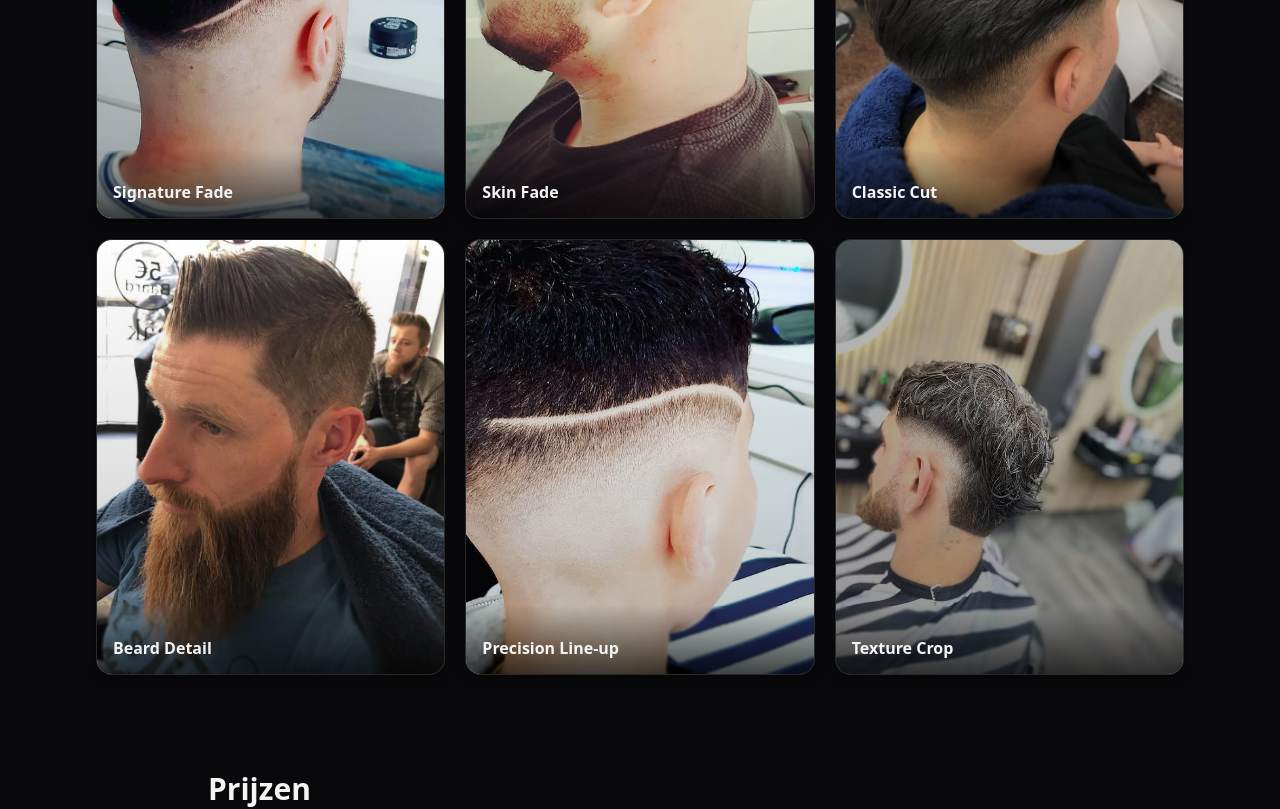
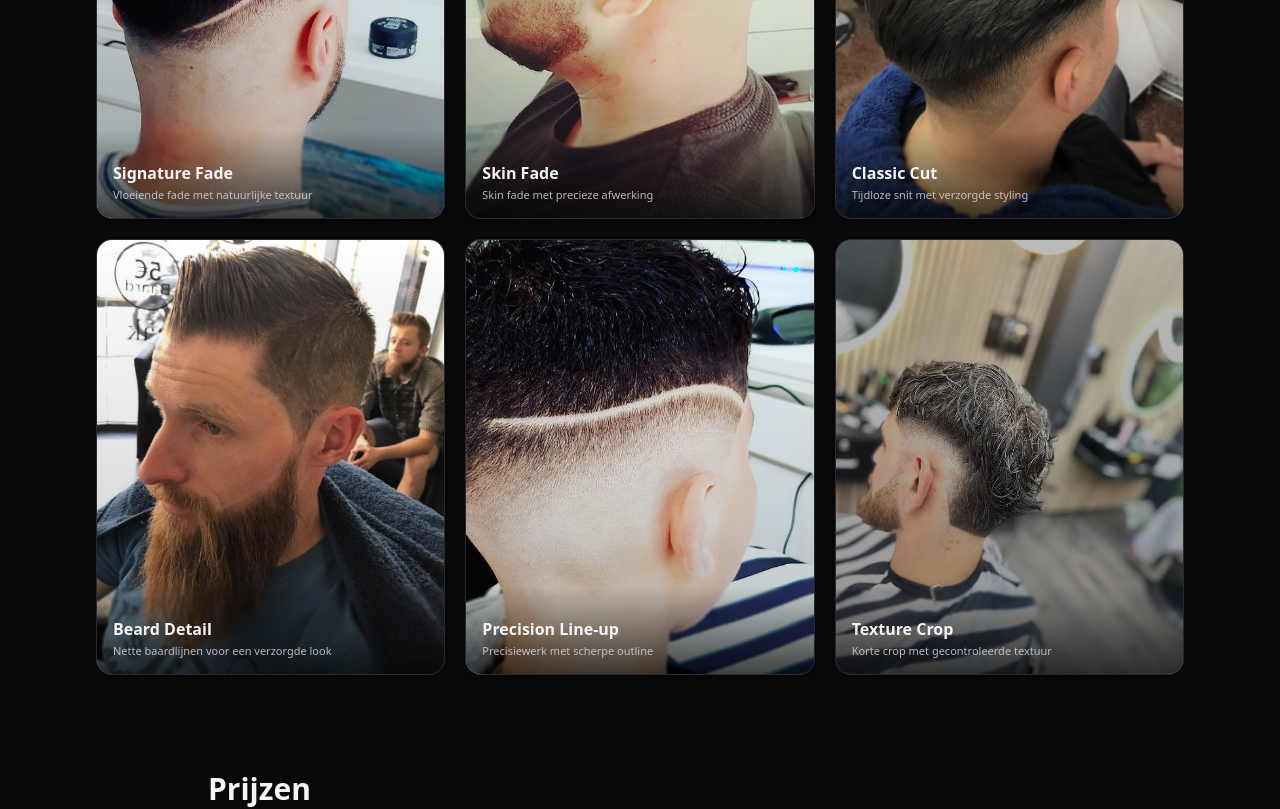
Before and after one commit to Dj-Shortcut/senerbarbershopv2, a Next.js app: page / in a window 1280 px wide. Shown: the part 2040-2849 px from the top of the page. Built offline with nearby package versions, Linux system fonts and the light colour scheme; no server answers.

Commit message:
Refine gallery alt text and add subtle captions

```diff
--- a/app/globals.css
+++ b/app/globals.css
@@ -12,6 +12,32 @@
 
 body {
   @apply min-h-screen bg-zinc-950 text-zinc-100 antialiased;
+}
+
+.skip-link {
+  position: fixed;
+  left: 12px;
+  top: 12px;
+  z-index: 60;
+  border: 1px solid rgba(255, 255, 255, 0.24);
+  background: rgba(9, 9, 11, 0.92);
+  color: rgb(244 244 245);
+  border-radius: 999px;
+  padding: 8px 12px;
+  font-size: 13px;
+  font-weight: 600;
+  transform: translateY(-140%);
+  opacity: 0;
+  pointer-events: none;
+  transition: transform 180ms ease-out, opacity 180ms ease-out;
+}
+
+.skip-link:focus-visible {
+  transform: translateY(0);
+  opacity: 1;
+  pointer-events: auto;
+  outline: none;
+  box-shadow: 0 0 0 3px rgba(255, 255, 255, 0.28);
 }
 
 .reveal {
@@ -266,4 +292,8 @@ body {
   .price-row[data-pressed="true"] {
     transform: none;
   }
+
+  .skip-link {
+    transition: none;
+  }
 }
--- a/app/layout.tsx
+++ b/app/layout.tsx
@@ -42,6 +42,7 @@ export default function RootLayout({ children }: { children: React.ReactNode })
   return (
     <html lang="nl">
       <body>
+        <a href="#main-content" className="skip-link">Ga naar inhoud</a>
         <script
           type="application/ld+json"
           dangerouslySetInnerHTML={{ __html: JSON.stringify(LOCAL_BUSINESS_SCHEMA) }}
--- a/app/page.tsx
+++ b/app/page.tsx
@@ -73,7 +73,7 @@ export default function HomePage() {
   }, []);
 
   return (
-    <main className={`pb-20 ${showStickyCta ? "pb-[calc(7.25rem+env(safe-area-inset-bottom))] sm:pb-20" : ""}`}>
+    <main id="main-content" className={`pb-20 ${showStickyCta ? "pb-[calc(7.25rem+env(safe-area-inset-bottom))] sm:pb-20" : ""}`}>
       <section ref={heroRef} className="mx-auto max-w-6xl px-4 pb-10 pt-14 sm:px-6 lg:px-8">
         <Reveal>
           <p className="text-sm font-semibold uppercase tracking-[0.2em] text-zinc-300">The Sener Barber</p>
--- a/components/Gallery.tsx
+++ b/components/Gallery.tsx
@@ -12,21 +12,23 @@ const featuredVideos = [
     src: "/assets/video/featured-clip.mp4",
     poster: "/assets/images/signature-fade.jpg",
     objectPosition: "50% 15%",
-    ariaLabel: "Featured haircut clip",
+    ariaLabel: "Video van een signature fade met detailafwerking",
   },
   {
     id: "hero-alt-bg",
     src: "/assets/video/hero-alt-bg.mp4",
     poster: "/assets/images/classic-cut.jpg",
     objectPosition: "50% 20%",
-    ariaLabel: "Alternative featured haircut clip",
+    ariaLabel: "Video van een klassieke herensnit met nette contouren",
   },
 ] as const;
 
 export interface GalleryItem {
   id: string;
   title: string;
+  altText: string;
   imageSrc: string;
+  caption?: string;
   aspect?: "portrait" | "square";
 }
 
@@ -36,12 +38,54 @@ export interface GalleryProps {
 }
 
 const defaultItems: GalleryItem[] = [
-  { id: "signature-fade", title: "Signature Fade", imageSrc: "/assets/images/signature-fade.jpg", aspect: "portrait" },
-  { id: "skin-fade", title: "Skin Fade", imageSrc: "/assets/images/skin-fade.jpg", aspect: "portrait" },
-  { id: "classic-cut", title: "Classic Cut", imageSrc: "/assets/images/classic-cut.jpg", aspect: "portrait" },
-  { id: "beard-detail", title: "Beard Detail", imageSrc: "/assets/images/beard-detail.jpg", aspect: "portrait" },
-  { id: "precision-line-up", title: "Precision Line-up", imageSrc: "/assets/images/precision-line-up.jpg", aspect: "portrait" },
-  { id: "texture-crop", title: "Texture Crop", imageSrc: "/assets/images/texture-crop.jpg", aspect: "portrait" },
+  {
+    id: "signature-fade",
+    title: "Signature Fade",
+    altText: "Signature fade met vloeiende overloop en strakke bovenlijn",
+    caption: "Vloeiende fade met natuurlijke textuur",
+    imageSrc: "/assets/images/signature-fade.jpg",
+    aspect: "portrait",
+  },
+  {
+    id: "skin-fade",
+    title: "Skin Fade",
+    altText: "Skin fade met korte zijkanten en nette contouren",
+    caption: "Skin fade met precieze afwerking",
+    imageSrc: "/assets/images/skin-fade.jpg",
+    aspect: "portrait",
+  },
+  {
+    id: "classic-cut",
+    title: "Classic Cut",
+    altText: "Klassieke herensnit met volume bovenaan",
+    caption: "Tijdloze snit met verzorgde styling",
+    imageSrc: "/assets/images/classic-cut.jpg",
+    aspect: "portrait",
+  },
+  {
+    id: "beard-detail",
+    title: "Beard Detail",
+    altText: "Baarddetail met strakke lijnen rond wangen en hals",
+    caption: "Nette baardlijnen voor een verzorgde look",
+    imageSrc: "/assets/images/beard-detail.jpg",
+    aspect: "portrait",
+  },
+  {
+    id: "precision-line-up",
+    title: "Precision Line-up",
+    altText: "Line-up met scherpe contouren aan voorhoofd en slapen",
+    caption: "Precisiewerk met scherpe outline",
+    imageSrc: "/assets/images/precision-line-up.jpg",
+    aspect: "portrait",
+  },
+  {
+    id: "texture-crop",
+    title: "Texture Crop",
+    altText: "Texture crop met korte fade en gedefinieerde textuur",
+    caption: "Korte crop met gecontroleerde textuur",
+    imageSrc: "/assets/images/texture-crop.jpg",
+    aspect: "portrait",
+  },
 ];
 
 function usePrefersReducedMotion() {
@@ -302,6 +346,11 @@ export default function Gallery({ items = defaultItems, className = "" }: Galler
           </article>
         </Reveal>
 
+        {items.length === 0 ? (
+          <div className="rounded-2xl border border-white/10 bg-zinc-900/70 px-5 py-6 text-sm text-zinc-300">
+            Nieuwe looks worden binnenkort toegevoegd. Bekijk intussen onze video of contacteer ons voor recente resultaten.
+          </div>
+        ) : (
           <div className="grid grid-cols-2 gap-3 sm:gap-4 lg:grid-cols-3 lg:gap-5">
             {items.map((item, index) => {
               const aspectClass = item.aspect === "square" ? "aspect-square" : "aspect-[4/5]";
@@ -312,7 +361,7 @@ export default function Gallery({ items = defaultItems, className = "" }: Galler
                     <div className={`${aspectClass} relative w-full overflow-hidden`}>
                       <Image
                         src={item.imageSrc}
-                      alt={item.title}
+                        alt={item.altText}
                         fill
                         sizes="(max-width: 640px) 50vw, (max-width: 1024px) 33vw, 30vw"
                         className="object-cover transition duration-300 ease-out group-hover:scale-[1.03] group-hover:brightness-110 motion-reduce:transform-none"
@@ -324,6 +373,11 @@ export default function Gallery({ items = defaultItems, className = "" }: Galler
                         <p className="[display:-webkit-box] overflow-hidden text-[clamp(12px,2.6vw,16px)] font-semibold leading-tight text-zinc-100 [-webkit-box-orient:vertical] [-webkit-line-clamp:2] [word-break:normal] [overflow-wrap:anywhere] [hyphens:auto]">
                           {item.title}
                         </p>
+                        {item.caption ? (
+                          <p className="mt-1 text-[11px] leading-snug text-zinc-300/85">
+                            {item.caption}
+                          </p>
+                        ) : null}
                       </div>
                     </div>
                   </article>
@@ -331,6 +385,7 @@ export default function Gallery({ items = defaultItems, className = "" }: Galler
               );
             })}
           </div>
+        )}
       </div>
     </section>
   );
--- a/components/PricesList.tsx
+++ b/components/PricesList.tsx
@@ -108,6 +108,10 @@ function PriceSectionCard({
 }) {
   const { ref, isVisible } = useRevealOnScroll<HTMLElement>();
 
+  const sectionServices = section.itemIds
+    .map((serviceId) => servicesById.get(serviceId))
+    .filter((service): service is Service => Boolean(service));
+
   return (
     <article
       ref={ref}
@@ -118,12 +122,10 @@ function PriceSectionCard({
       <h3 className="border-b border-white/10 px-5 py-3 text-xs font-semibold uppercase tracking-[0.16em] text-zinc-400">{section.heading}</h3>
 
       <div className="divide-y divide-white/10">
-        {section.itemIds.map((serviceId, index) => {
-          const service = servicesById.get(serviceId);
-          if (!service) {
-            return null;
-          }
-
+        {sectionServices.length === 0 ? (
+          <p className="px-5 py-4 text-sm text-zinc-400">Deze categorie heeft momenteel geen beschikbare opties.</p>
+        ) : (
+          sectionServices.map((service, index) => {
             const isSelected = service.id === selectedId;
             const isPressed = service.id === pressedId;
             const description = section.descriptions[service.id as keyof typeof section.descriptions];
@@ -158,19 +160,21 @@ function PriceSectionCard({
                 </span>
               </button>
             );
-        })}
+          })
+        )}
       </div>
     </article>
   );
 }
 
-export default function PricesList() {
-  const [selectedId, setSelectedId] = useState<string | null>(SERVICES[0]?.id ?? null);
+export default function PricesList({ services = SERVICES }: { services?: Service[] }) {
+  const [selectedId, setSelectedId] = useState<string | null>(services[0]?.id ?? null);
   const [pressedId, setPressedId] = useState<string | null>(null);
   const [toastMessage, setToastMessage] = useState<string | null>(null);
-  const servicesById = useMemo(() => new Map(SERVICES.map((service) => [service.id, service])), []);
+  const servicesById = useMemo(() => new Map(services.map((service) => [service.id, service])), [services]);
 
   const selectedService = selectedId ? servicesById.get(selectedId) ?? null : null;
+  const hasAnyServices = services.length > 0;
 
   useEffect(() => {
     if (!toastMessage) {
@@ -209,6 +213,7 @@ export default function PricesList() {
           Meest gekozen vandaag: {selectedService?.name ?? "Kies een behandeling"}
         </p>
 
+        {hasAnyServices ? (
           <div className="mt-6 space-y-5">
             {sectionDefinitions.map((section) => (
               <PriceSectionCard
@@ -223,6 +228,11 @@ export default function PricesList() {
               />
             ))}
           </div>
+        ) : (
+          <div className="mt-6 rounded-3xl border border-white/10 bg-white/[0.04] px-5 py-6 text-sm text-zinc-300">
+            Onze prijslijst wordt momenteel bijgewerkt. Bel of stuur een WhatsApp-bericht voor de meest recente tarieven.
+          </div>
+        )}
 
         <div className="price-toast-wrap" aria-live="polite" aria-atomic="true">
           <div className="price-toast" data-visible={toastMessage ? "true" : "false"}>
```
Also changed, not shown: 4 other files (tests, documents, lock files or other folders). Lines whose indentation alone changed are shown as unchanged.
